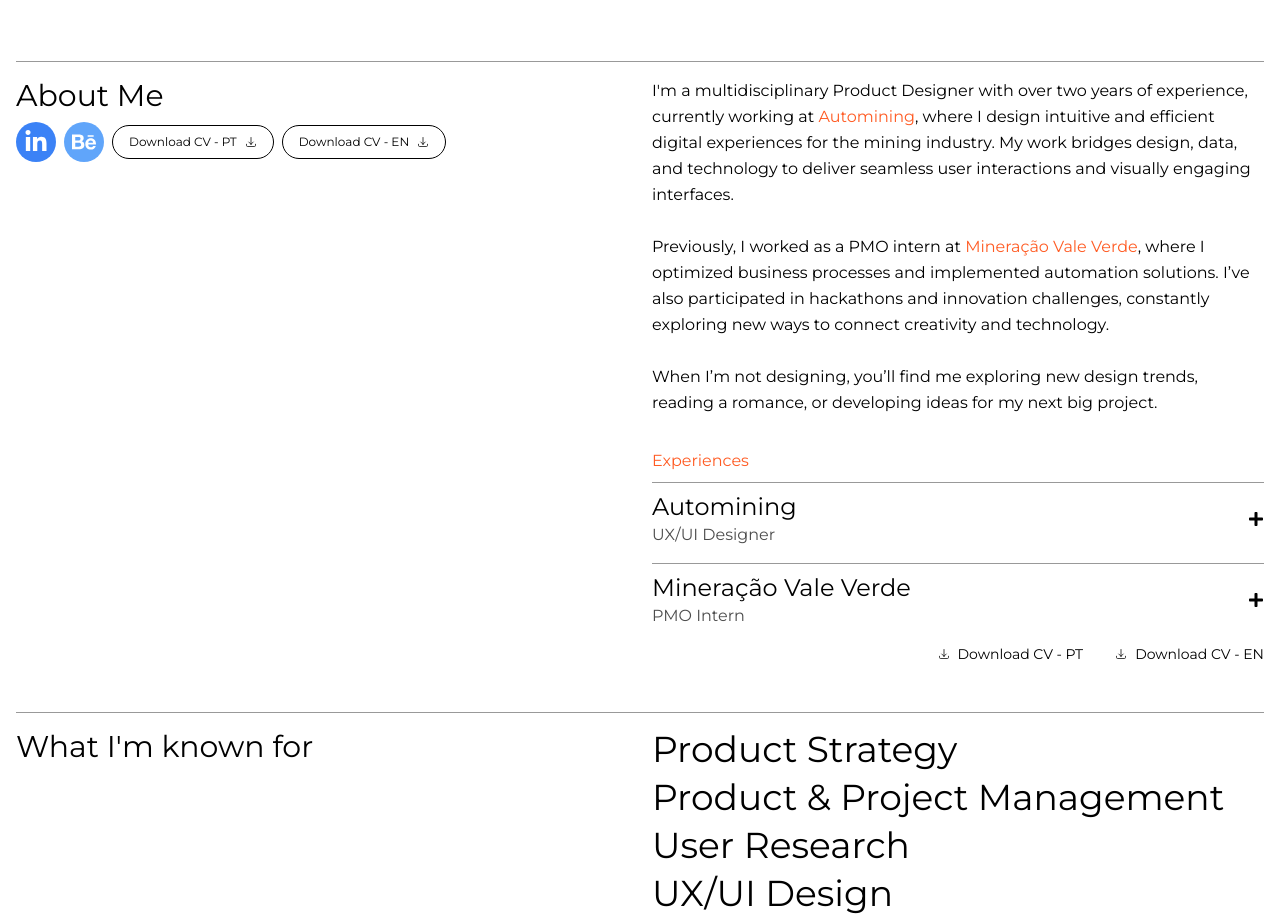
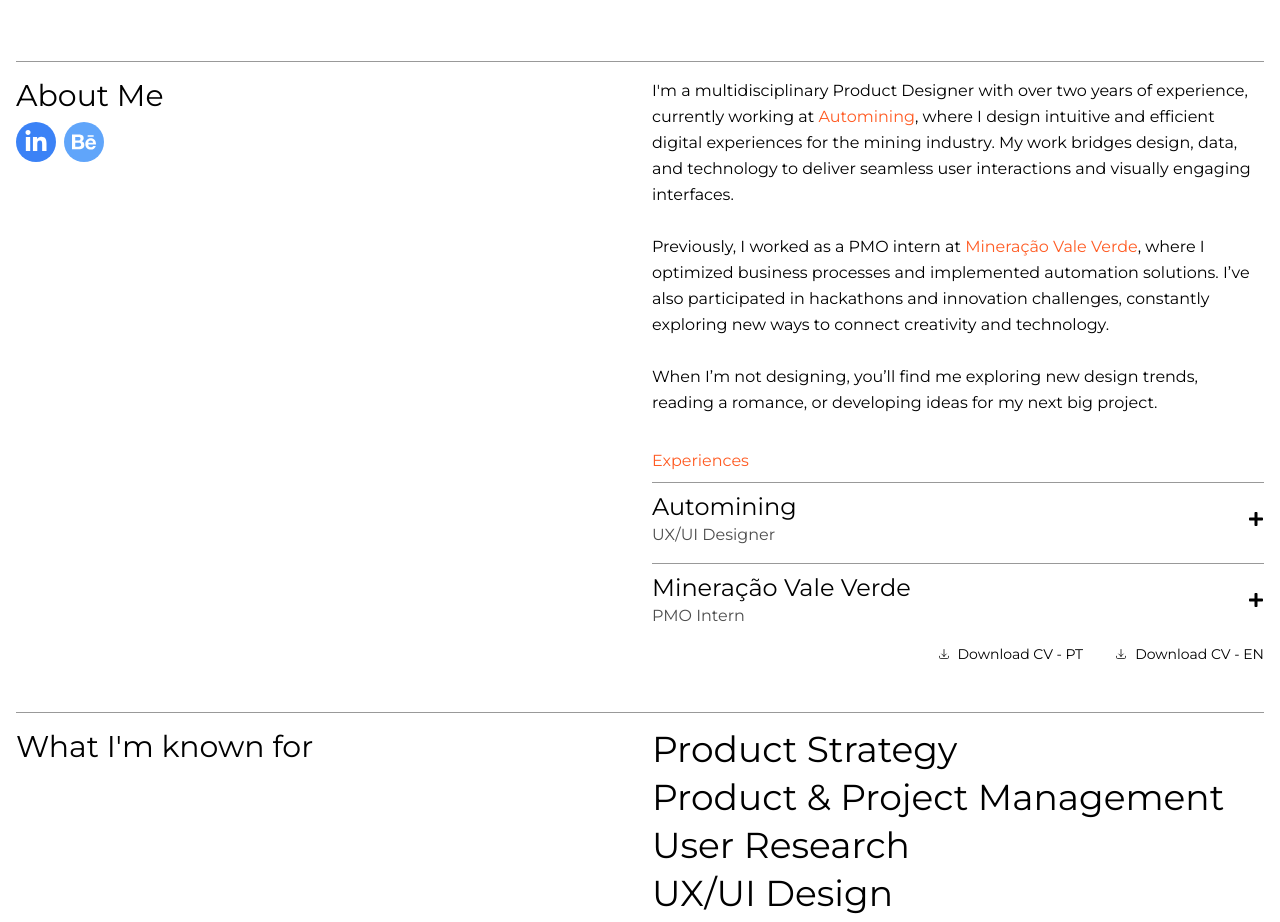
Before and after one commit to Carrllosz/Portfolio, a React (Create React App) app: page / in a window 1280 px wide. Shown: the part 2720-3642 px from the top of the page. Built offline with nearby package versions, Linux system fonts and the light colour scheme.

Commit message:
ajusta download de curriculos

```diff
--- a/src/components/Profile/Profile.js
+++ b/src/components/Profile/Profile.js
@@ -67,23 +67,6 @@
                   <FaBehance size={24} />
                 </a>
 
-                <a
-                  href={curriculo}
-                  download="Curriculo_JoaoC_PT.pdf"
-                  className="flex items-center border gap-2 border-black px-4 py-2 rounded-full text-black text-xs hover:bg-[#FF5B23] hover:text-white hover:border-[#FF5B23] transition"
-                >
-                  Download CV - PT
-                  <ArrowDownTrayIcon className="w-3 h-3" />
-                </a>
-
-                <a
-                  href={curriculoEN}
-                  download="Resume_JoaoC_EN.pdf"
-                  className="flex items-center border gap-2 border-black px-4 py-2 rounded-full text-black text-xs hover:bg-[#FF5B23] hover:text-white hover:border-[#FF5B23] transition"
-                >
-                  Download CV - EN
-                  <ArrowDownTrayIcon className="w-3 h-3" />
-                </a>
               </div>
             </div>
 
```
